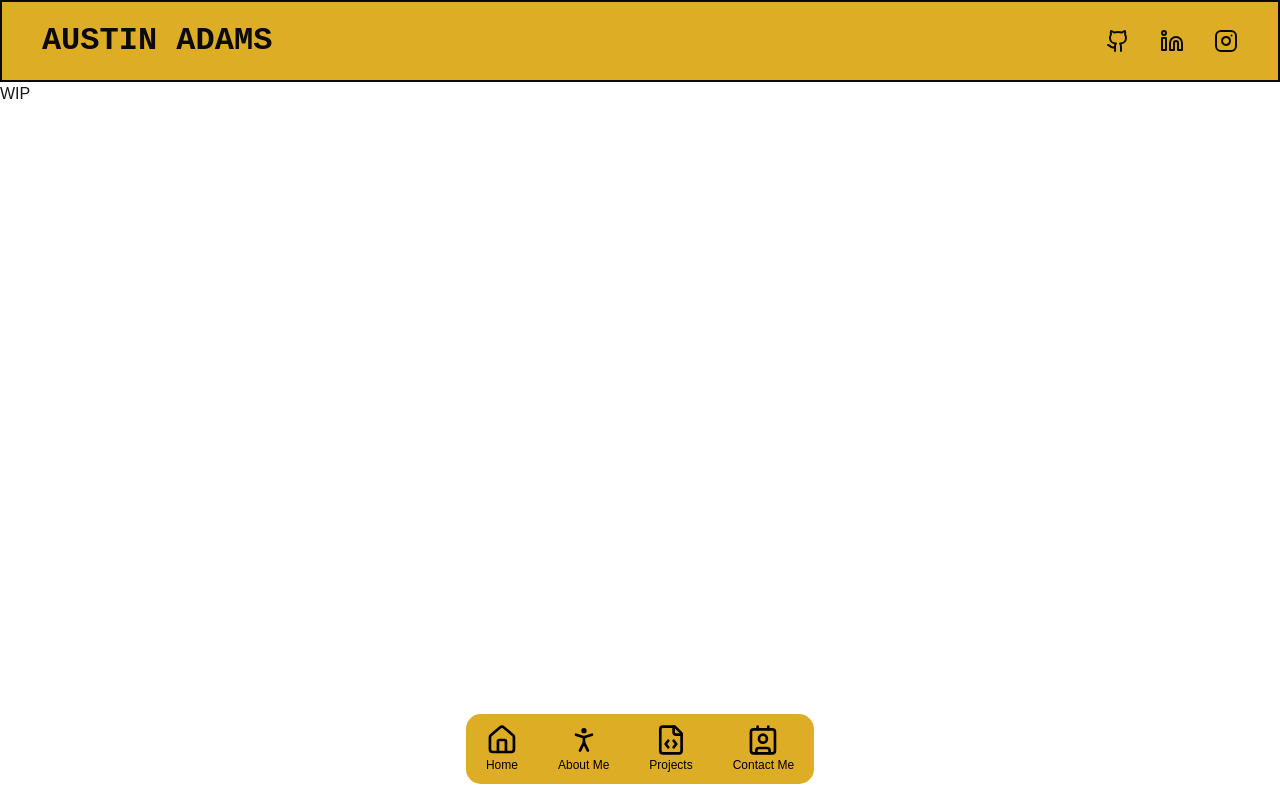
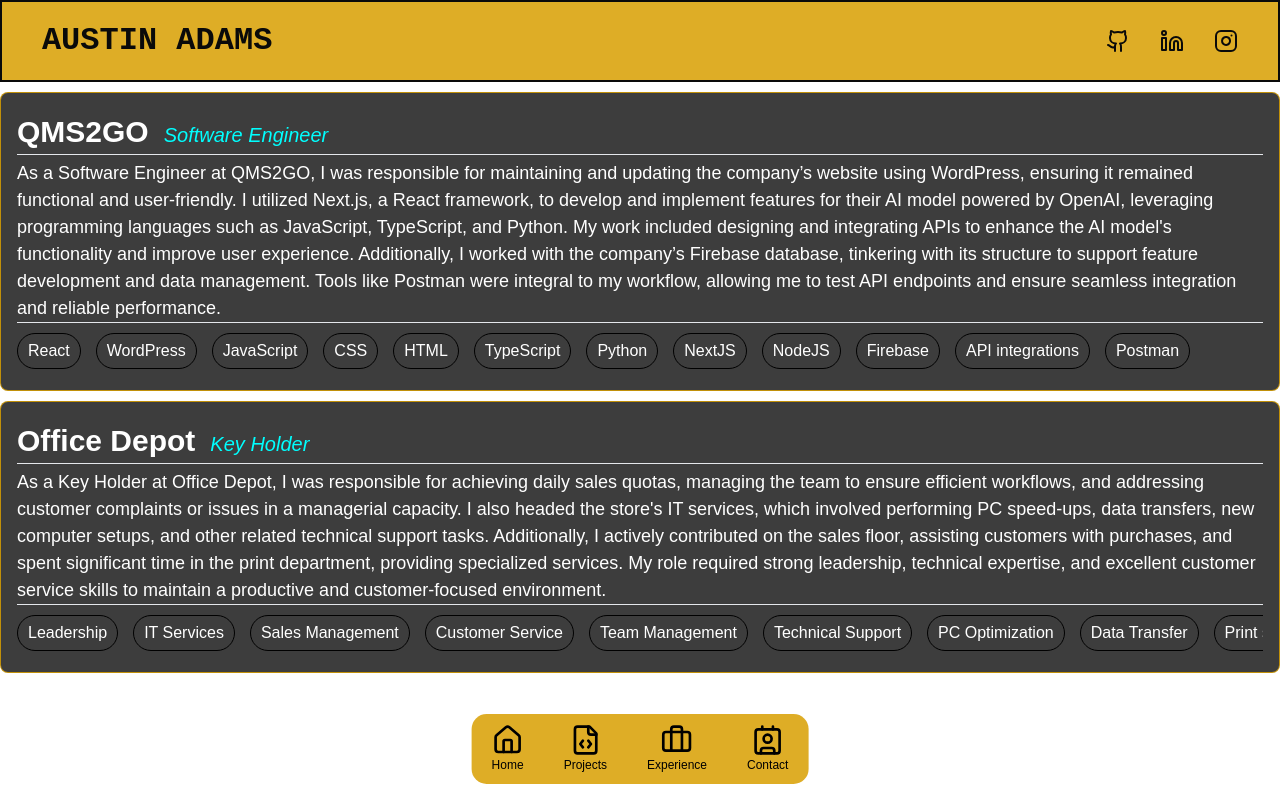
Before and after one commit to AustinSAdams/asa-website, a Next.js app in the folder site/: page /experience in a window 1280 px wide. Built offline with nearby package versions, Linux system fonts and the light colour scheme.

Commit message:
Experience Page Updates
Small updates to footer and about page made with experience page implementation completed.

```diff
--- a/site/app/about/page.js
+++ b/site/app/about/page.js
@@ -46,7 +46,8 @@
               <li>REACT</li>
               <li>MySQL</li>
               <li>MariaDB</li>
-              <li>Next.js</li>
+              <li>NextJS</li>
+              <li>NodeJS</li>
               <li>JSON</li>
               <li>GitHub</li>
               <li>Visual Studio Code</li>
--- a/site/app/components/footer/Footer.js
+++ b/site/app/components/footer/Footer.js
@@ -2,16 +2,16 @@
 
 import { useRouter } from 'next/navigation';
 import "./Footer.css";
-import { House, PersonStanding, FileCode, Contact } from 'lucide-react';
+import { House, PersonStanding, FileCode, Briefcase, Contact } from 'lucide-react';
 
 export default function Footer(){
     const router = useRouter();
 
     const navButtons = [
         { label: 'Home', href: './explore', icon: <House className="nav-icon"/> },
-        { label: 'About Me', href: './about', icon: <PersonStanding className="nav-icon"/> },
         { label: 'Projects', href: './projects', icon: <FileCode className="nav-icon"/> },
-        { label: 'Contact Me', href: './contact', icon: <Contact className="nav-icon"/> },
+        { label: 'Experience', href: './experience', icon: <Briefcase className="nav-icon"/> },
+        { label: 'Contact', href: './contact', icon: <Contact className="nav-icon"/> },
     ];
 
     return (
--- a/site/app/experience/experience.css
+++ b/site/app/experience/experience.css
@@ -0,0 +1,69 @@
+.experience-container {
+    display: flex;
+    flex-direction: column;
+    margin-bottom: 75px;
+}
+
+.experience-card {
+    display: flex;
+    flex-direction: column;
+    color: white;
+    width: 100%;
+    margin-top: 10px;
+    max-width: 100vw;
+    min-height: 200px;
+    padding: 16px;
+    border: 1px solid #d99f00d9;
+    border-radius: 8px;
+    background-color: #3d3d3d;
+}
+
+.experience-card-header {
+    display: flex;
+    flex-direction: row;
+    text-align: left;
+    align-items: baseline;
+    height: fit-content;
+    width: fit-content;
+    gap: 15px;
+}
+
+.employer-name {
+    font-weight: bold;
+    font-size: 30px;
+}
+
+.employer-name:hover {
+    text-decoration: underline;
+}
+
+.position-title {
+    font-style: italic;
+    font-size: 20px;
+    color: aqua;
+}
+
+.position-description {
+    font-size: 18px;
+    margin-top: 5px;
+}
+
+.experience-card-footer {
+    display: flex;
+    flex-direction: row;
+    margin-top: 5px;
+    gap: 15px;
+    max-width: 100%;
+    overflow-x: auto;
+    overflow-y: hidden;
+    white-space: nowrap;
+    padding: 5px 0;
+}
+
+.job-trait {
+    display: inline-block;
+    border: 1px solid black;
+    padding: 5px 10px;
+    border-radius: 20px;
+    margin: 0;
+}
--- a/site/app/experience/page.js
+++ b/site/app/experience/page.js
@@ -1,9 +1,58 @@
+"use client"
 import "./experience.css";
 
 export default function Page(){
+
+    const experienceList = [
+        {
+            employer: "QMS2GO",
+            position: "Software Engineer",
+            href: "https://qms2go.com/",
+            description: "As a Software Engineer at QMS2GO, I was responsible for maintaining and updating the company’s website using WordPress, ensuring it remained functional and user-friendly. I utilized Next.js, a React framework, to develop and implement features for their AI model powered by OpenAI, leveraging programming languages such as JavaScript, TypeScript, and Python. My work included designing and integrating APIs to enhance the AI model's functionality and improve user experience. Additionally, I worked with the company’s Firebase database, tinkering with its structure to support feature development and data management. Tools like Postman were integral to my workflow, allowing me to test API endpoints and ensure seamless integration and reliable performance.",
+            traits: ["React", "WordPress", "JavaScript", "CSS", "HTML", "TypeScript", "Python", "NextJS", "NodeJS", "Firebase", "API integrations", "Postman"],
+        },
+        { employer: "Office Depot", position: "Key Holder", href: "https://www.officedepot.com/",
+            description: "As a Key Holder at Office Depot, I was responsible for achieving daily sales quotas, managing the team to ensure efficient workflows, and addressing customer complaints or issues in a managerial capacity. I also headed the store's IT services, which involved performing PC speed-ups, data transfers, new computer setups, and other related technical support tasks. Additionally, I actively contributed on the sales floor, assisting customers with purchases, and spent significant time in the print department, providing specialized services. My role required strong leadership, technical expertise, and excellent customer service skills to maintain a productive and customer-focused environment.",
+            traits: ["Leadership", "IT Services", "Sales Management", "Customer Service", "Team Management", "Technical Support", "PC Optimization", "Data Transfer", "Print services"],
+        },
+    ];
+
+    const handleEmployerClick = (url) => {
+        window.open(url, "_blank");
+    };
+
     return (
-        <div>
-            <p>WIP</p>
+        <div className="experience-container">
+            {experienceList.map((job, index) => (
+                <div className="experience-card" key={index}>
+                    <span className="experience-card-header">
+                        <button
+                            className="employer-name"
+                            onClick={() => {handleEmployerClick(job.href)}}
+                        >
+                            {job.employer}
+                        </button>
+                        <p className="position-title">{job.position}</p>
+                    </span>
+                    <hr/>
+                    <p className="position-description">{job.description}</p>
+                    <hr/>
+                    <span>
+                        {job.traits.length > 0 && (
+                            <div className="experience-card-footer">
+                                {job.traits.map((trait, traitIndex) => (
+                                    <p
+                                        className="job-trait"
+                                        key={traitIndex}
+                                    >
+                                        {trait}
+                                    </p>
+                                ))}
+                            </div>
+                        )}
+                    </span>
+                </div>
+            ))}
         </div>
     );
 };
```
